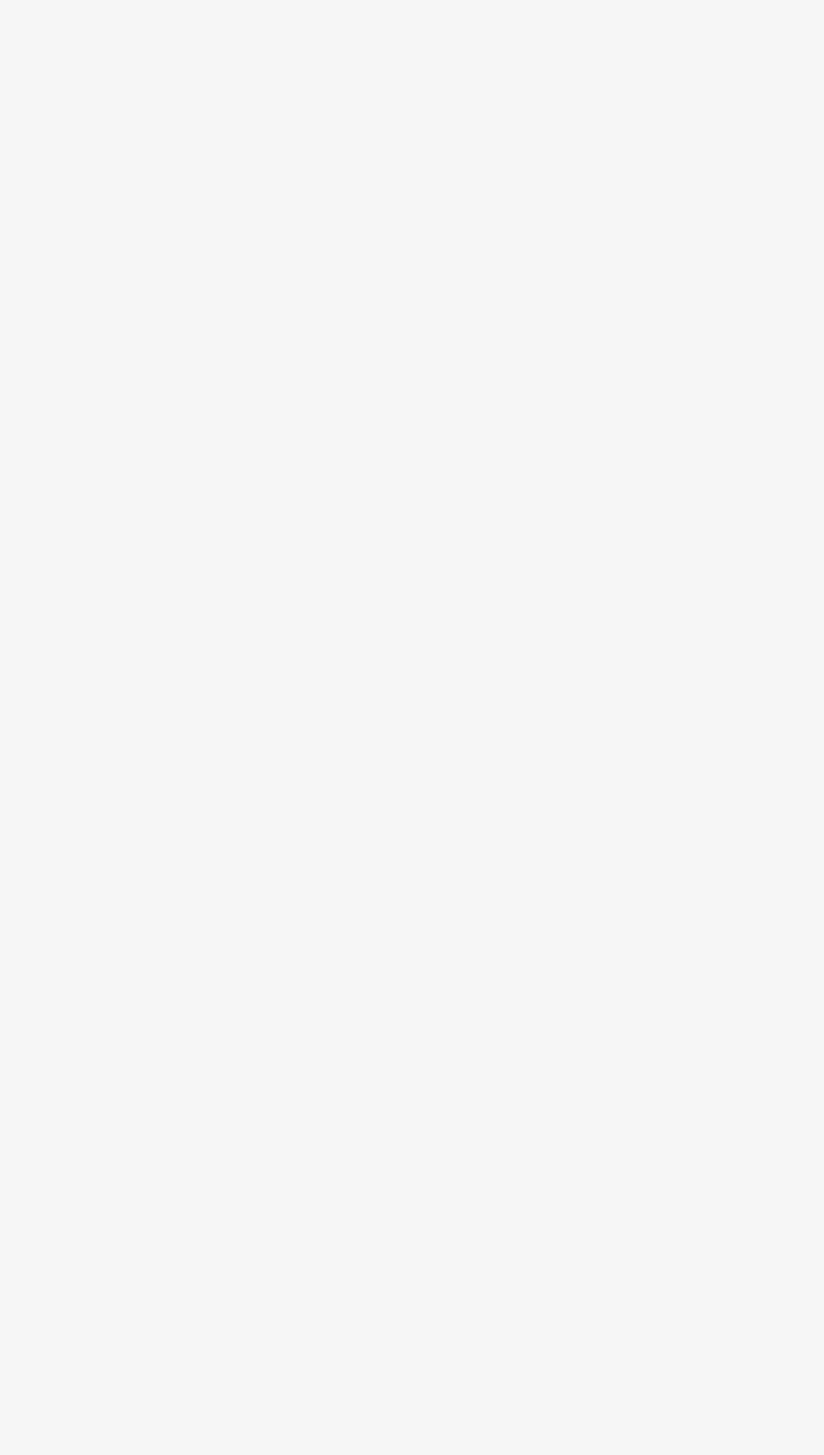
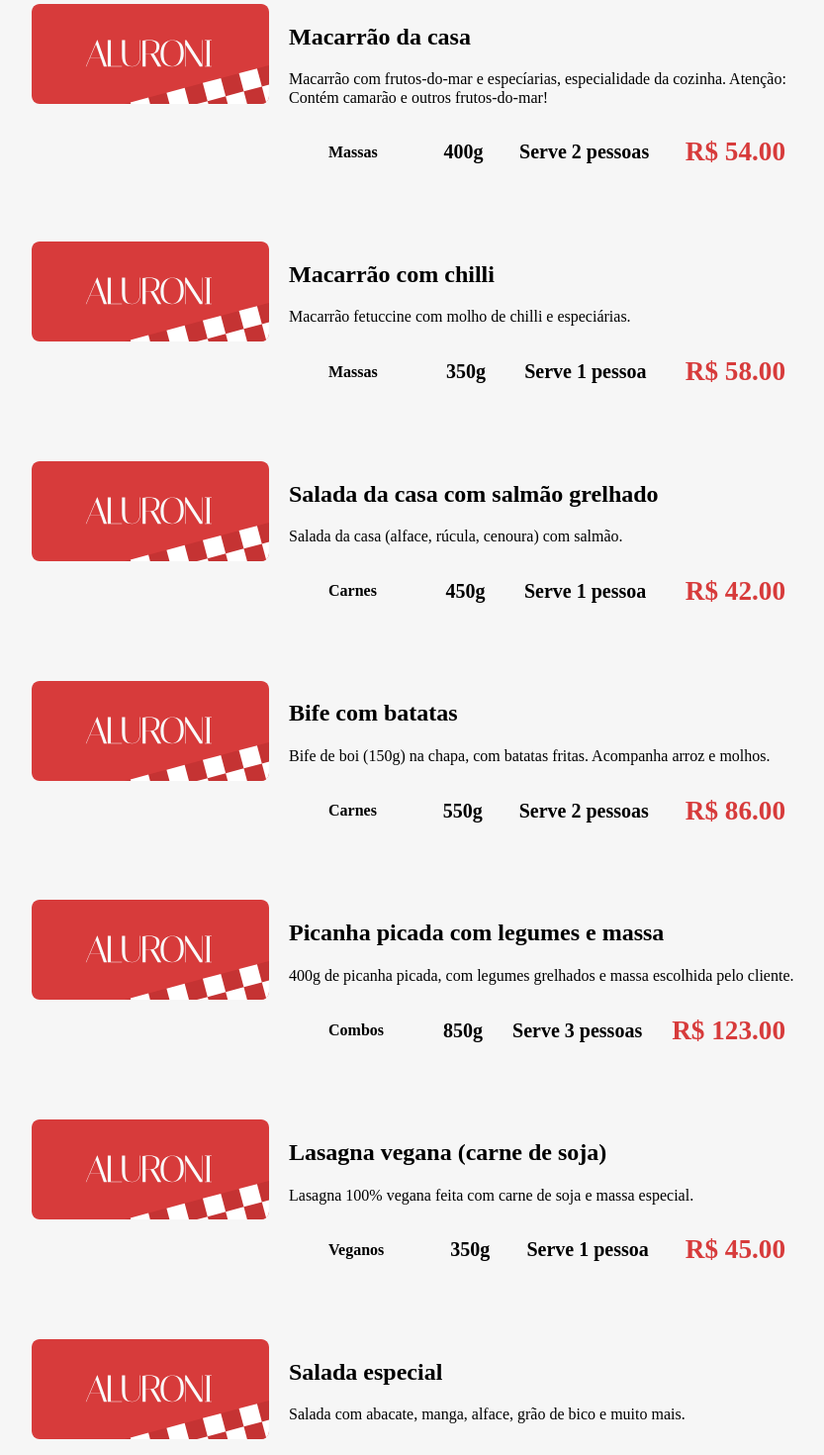
Before and after one commit to siqueira76/aluroni, a React (Create React App) app: page / in a window 1280 px wide. Shown: the part 1020-2490 px from the top of the page at 99% size, without its empty margins (168-1001 px from the left). Before the commit the page ends 834 px from the top, so only its background shows below. Built offline with nearby package versions, Linux system fonts and the light colour scheme; a web font is replaced by a local one.

Commit message:
Create Itens component

```diff
--- a/src/pages/Cardápio/index.tsx
+++ b/src/pages/Cardápio/index.tsx
@@ -5,12 +5,13 @@
 import { useState } from 'react';
 import Filtros from './filtros';
 import Ordenador from './ordenador';
+import Itens from './itens';
 
 export default function Cardapio() {
     const [busca, setBusca] = useState("");
     const [filtro, setFiltro] = useState<number | null>(null);
-    const [ordenador, setOrdenador] = useState("")
-;
+    const [ordenador, setOrdenador] = useState("");
+
     return(
         <main>
             <nav className={styles.menu}>
@@ -29,6 +30,7 @@
                     <Filtros filtro={filtro} setFiltro={setFiltro}></Filtros>
                     <Ordenador ordenador={ordenador} setOrdenador={setOrdenador}></Ordenador>
                 </div>
+                <Itens></Itens>
             </section>
         </main>
     )
--- /dev/null
+++ b/src/pages/Cardápio/itens/Itens.module.scss
@@ -0,0 +1,7 @@
+.itens {
+    display: flex;
+    flex-direction: column;
+    flex-wrap: wrap;
+    gap: 40px;
+    width: 100%;
+  }
--- /dev/null
+++ b/src/pages/Cardápio/itens/index.tsx
@@ -0,0 +1,13 @@
+import Item from './item'
+import cardapio from './itens.json'
+import styles from './Itens.module.scss'
+
+export default function Itens(){
+    return(
+        <div className={styles.itens}>
+            {cardapio.map((item) => (
+                <Item key={item.id} {...item}></Item>
+            ))}
+        </div>
+    )
+}
--- /dev/null
+++ b/src/pages/Cardápio/itens/item/Item.module.scss
@@ -0,0 +1,120 @@
+@import "styles/variaveis";
+@import "styles/breakpoints";
+
+$massas: #d73b3b;
+$carnes: #30201e;
+$combos: #e6c864;
+$veganos: #80aa40;
+
+.item {
+    display: flex;
+    flex-wrap: wrap;
+    width: 90%;
+
+    &__imagem {
+        min-width: 240px;
+
+        @media (max-width: $desktop_xsm) {
+            width: 100%;
+        }
+
+        img {
+            border-radius: 8px;
+            width: 100%;
+        }
+    }
+
+    &__descricao {
+        display: flex;
+        flex: 1;
+        flex-direction: column;
+        flex-wrap: wrap;
+        justify-content: space-around;
+        padding: 0 20px;
+
+        @media (max-width: $desktop_xsm) {
+            flex-direction: row;
+            margin-top: 20px;
+            padding: 0;
+        }
+    }
+
+    &__titulo {
+        h2 {
+            font-size: 2rem;
+            font-weight: bold;
+            margin-bottom: 20px;
+        }
+
+        p {
+            color: $dark-grey;
+            font-size: 1.3rem;
+            font-weight: 600;
+            max-width: 600px;
+            margin-bottom: 20px;
+        }
+    }
+
+    &__tags {
+        display: flex;
+        flex-wrap: wrap;
+        justify-content: space-between;
+        margin-bottom: 20px;
+        max-width: 700px;
+
+        @media (max-width: $desktop_xsm) {
+            justify-content: flex-end;
+        }
+
+        @media (max-width: $mobile) {
+            justify-content: flex-start;
+        }
+
+        >div {
+            margin: 10px;
+        }
+    }
+
+    &__tipo {
+        align-items: center;
+        border-radius: 2px;
+        display: flex;
+        font-weight: bold;
+        height: 40px;
+        justify-content: center;
+        padding: 10px 30px;
+
+        &__massas {
+            background-color: $massas;
+            color: white;
+        }
+
+        &__carnes {
+            background-color: $carnes;
+            color: white;
+        }
+
+        &__combos {
+            background-color: $combos;
+        }
+
+        &__veganos {
+            background-color: $veganos;
+        }
+    }
+
+    &__porcao,
+    &__qtdpessoas,
+    &__valor {
+        align-items: center;
+        display: flex;
+        font-size: 1.25rem;
+        font-weight: bold;
+        justify-content: center;
+    }
+
+    &__valor {
+        color: $red;
+        font-size: 1.7rem;
+    }
+}
--- /dev/null
+++ b/src/pages/Cardápio/itens/item/index.tsx
@@ -0,0 +1,30 @@
+import logo from 'assets/logo.svg'
+import styles from './Item.module.scss'
+import cardapio from '../itens.json'
+
+type Props = typeof cardapio[0];
+
+export default function Item(props: Props) {
+
+    const { title, description, category, size, serving, price} = props;
+
+    return (
+        <div className={styles.item}>
+            <div className={styles.item__imagem}>
+                <img src={logo} alt="imagem"></img>
+            </div>
+            <div className={styles.item__descricao}>
+                <div className={styles.tem__titulo}>
+                    <h2> {title} </h2>
+                    <p> {description} </p>
+                </div>
+                <div className={styles.item__tags}>
+                    <div className={styles.item__tipo}>{category.label}</div>
+                    <div className={styles.item__porcao}>{size}g</div>
+                    <div className={styles.item__qtdpessoas}>Serve {serving} pessoa{ serving === 1 ? "" : "s"}</div>
+                    <div className={styles.item__valor}>R$ {price.toFixed(2)}</div>
+                </div>
+            </div>
+        </div>
+    )
+}
--- /dev/null
+++ b/src/pages/Cardápio/itens/itens.json
@@ -0,0 +1,119 @@
+[
+    {
+        "title": "Macarrão mediterrâneo",
+        "description": "Macarrão spaghetti com frutos-do-mar e especíarias, especialidade da cozinha. Atenção: Contém camarão e outros frutos-do-mar!",
+        "photo": "/assets/pratos/macarrao_mediterraneo.png",
+        "size": 400,
+        "serving": 2,
+        "price": 73.0,
+        "id": 1,
+        "category": {
+            "id": 1,
+            "label": "Massas"
+        }
+    },
+    {
+        "title": "Macarrão da casa",
+        "description": "Macarrão com frutos-do-mar e especíarias, especialidade da cozinha. Atenção: Contém camarão e outros frutos-do-mar!",
+        "photo": "/assets/pratos/macarrao_da_casa.png",
+        "size": 400,
+        "serving": 2,
+        "price": 54.0,
+        "id": 2,
+        "category": {
+            "id": 1,
+            "label": "Massas"
+        }
+    },
+    {
+        "title": "Macarrão com chilli",
+        "description": "Macarrão fetuccine com molho de chilli e especiárias.",
+        "photo": "/assets/pratos/macarrao_com_chilli.png",
+        "size": 350,
+        "serving": 1,
+        "price": 58.0,
+        "id": 3,
+        "category": {
+            "id": 1,
+            "label": "Massas"
+        }
+    },
+    {
+        "title": "Salada da casa com salmão grelhado",
+        "description": "Salada da casa (alface, rúcula, cenoura) com salmão.",
+        "photo": "/assets/pratos/salada_da_casa.png",
+        "size": 450,
+        "serving": 1,
+        "price": 42.0,
+        "id": 4,
+        "category": {
+            "id": 2,
+            "label": "Carnes"
+        }
+    },
+    {
+        "title": "Bife com batatas",
+        "description": "Bife de boi (150g) na chapa, com batatas fritas. Acompanha arroz e molhos.",
+        "photo": "/assets/pratos/bife_com_batatas.png",
+        "size": 550,
+        "serving": 2,
+        "price": 86.0,
+        "id": 5,
+        "category": {
+            "id": 2,
+            "label": "Carnes"
+        }
+    },
+    {
+        "title": "Picanha picada com legumes e massa",
+        "description": "400g de picanha picada, com legumes grelhados e massa escolhida pelo cliente.",
+        "photo": "/assets/pratos/picanha_picada.png",
+        "size": 850,
+        "serving": 3,
+        "price": 123.0,
+        "id": 6,
+        "category": {
+            "id": 3,
+            "label": "Combos"
+        }
+    },
+    {
+        "title": "Lasagna vegana (carne de soja)",
+        "description": "Lasagna 100% vegana feita com carne de soja e massa especial.",
+        "photo": "/assets/pratos/lasagna_vegana.png",
+        "size": 350,
+        "serving": 1,
+        "price": 45.0,
+        "id": 7,
+        "category": {
+            "id": 4,
+            "label": "Veganos"
+        }
+    },
+    {
+        "title": "Salada especial",
+        "description": "Salada com abacate, manga, alface, grão de bico e muito mais.",
+        "photo": "/assets/pratos/salada_especial.png",
+        "size": 350,
+        "serving": 1,
+        "price": 37.0,
+        "id": 8,
+        "category": {
+            "id": 4,
+            "label": "Veganos"
+        }
+    },
+    {
+        "title": "Almôndegas",
+        "description": "Porção de almôndegas com sour cream, cebola e tempêros. Acompanha arroz ou massa.",
+        "photo": "/assets/pratos/almondegas.png",
+        "size": 740,
+        "serving": 3,
+        "price": 120.0,
+        "id": 9,
+        "category": {
+            "id": 3,
+            "label": "Combos"
+        }
+    }
+]
```
